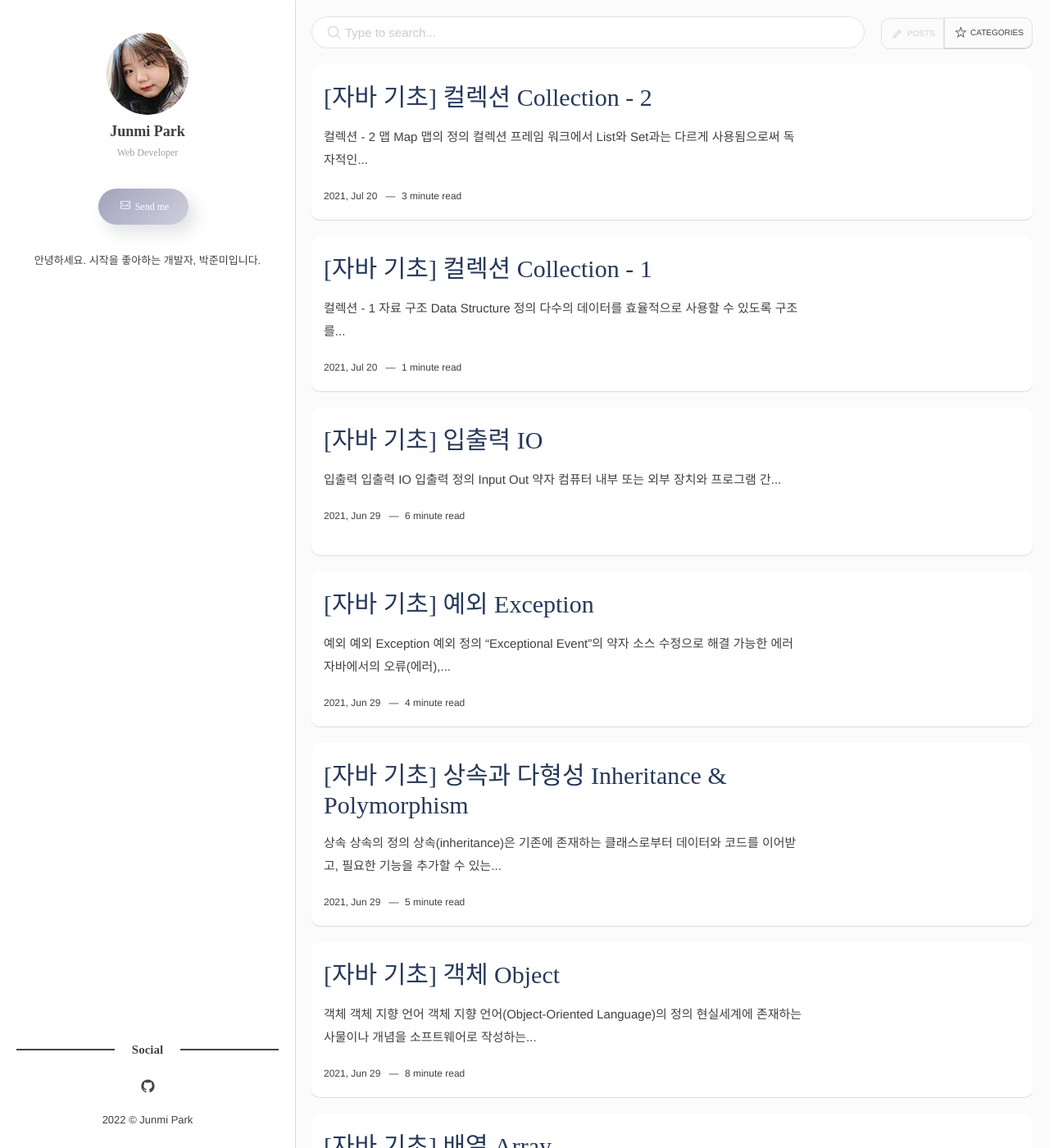
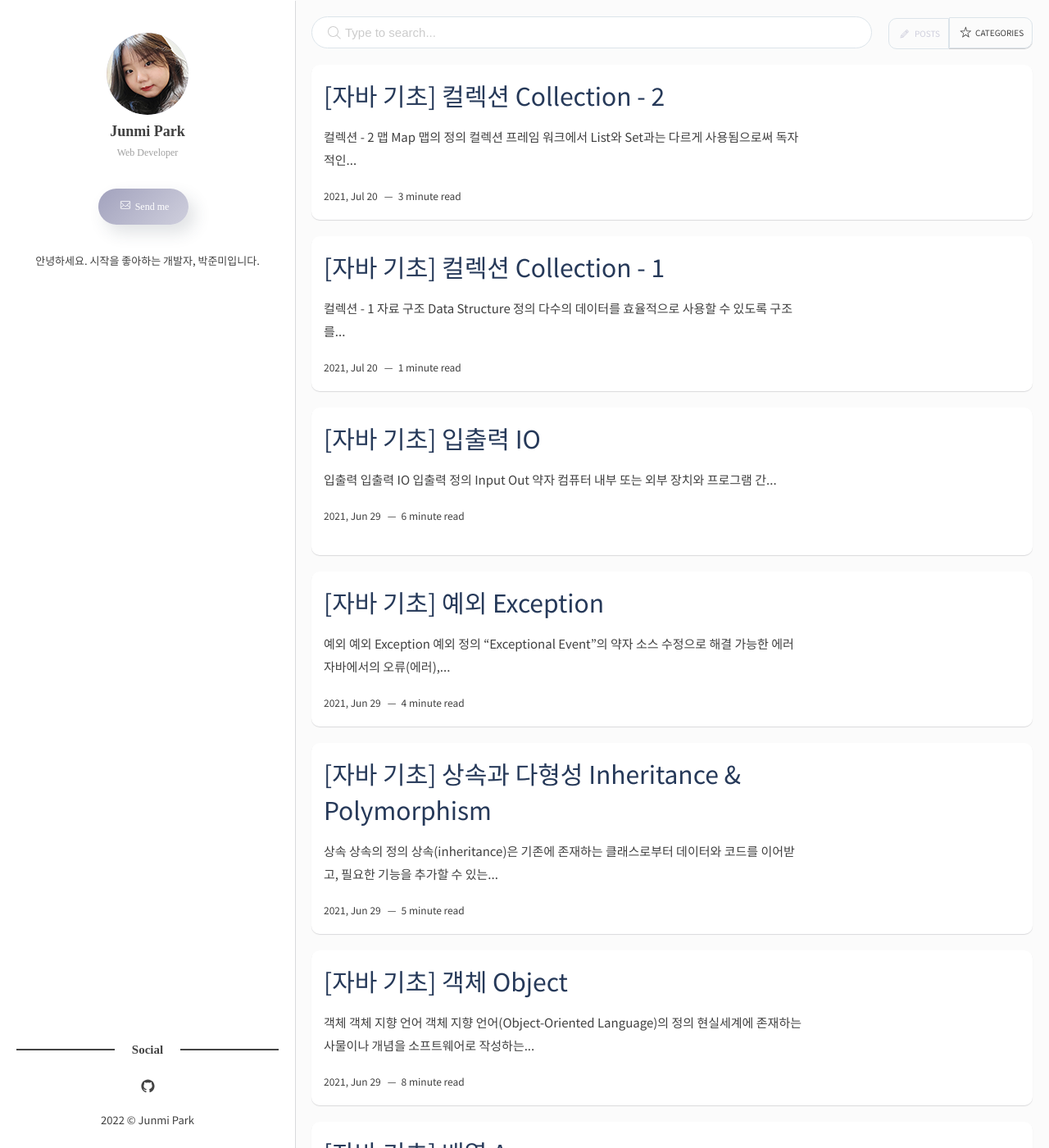
Before and after one commit to junmipark/junmipark.github.io, a Jekyll site: the page built from index.html, in a window 1280 px wide and 1400 px high. Shown: the whole window at 82% size. Built offline with Jekyll 4.4.1, drawn with Linux system fonts in a browser that asks for light colours; some web fonts are replaced; the list of posts is cut into pages by our own code.

Commit message:
Update _typography.scss

```diff
--- a/_sass/0-settings/_typography.scss
+++ b/_sass/0-settings/_typography.scss
@@ -7,9 +7,9 @@ $base-font-size: 15px;
 $base-font-style: normal;
 $base-font-variant: normal;
 $base-font-weight: normal;
-$base-font-family: 'Nanum Gothic', Helvetica Neue, Helvetica, Arial, sans-serif;
+$base-font-family: 'Noto Sans KR', 'Open Sans', Helvetica Neue, Helvetica, Arial, sans-serif;
 $base-line-height: 28px;
 
 // Headings
 $heading-font-weight: 400;
-$heading-font-family: 'Nanum Gothic', 'Times New Roman', Times, serif;
+$heading-font-family: 'Noto Sans KR', 'Volkhov', 'Times New Roman', Times, serif;
```
